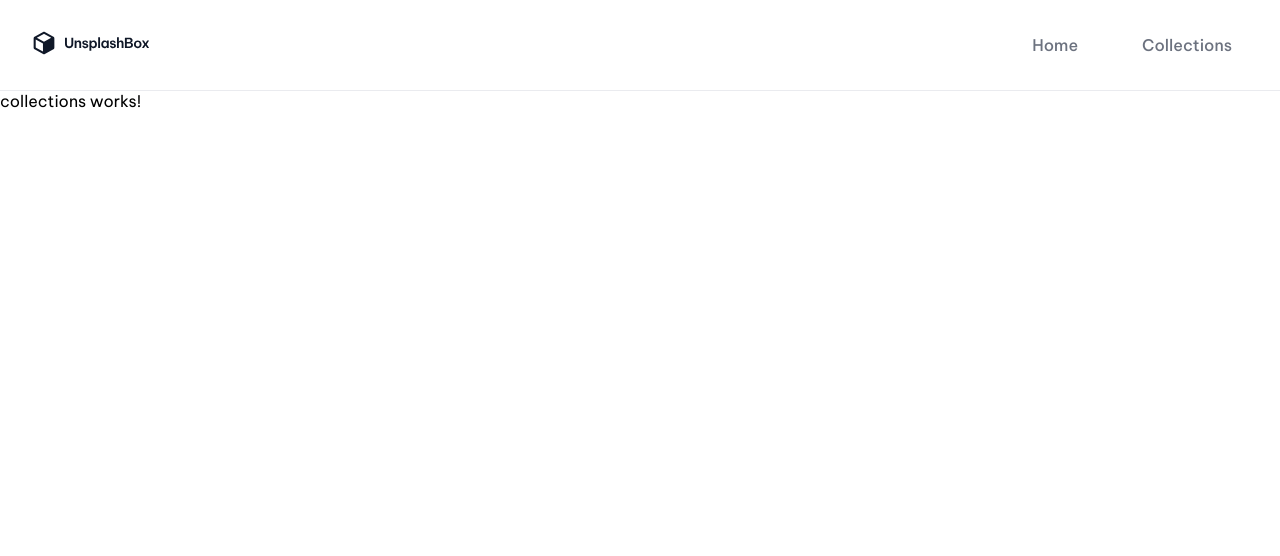
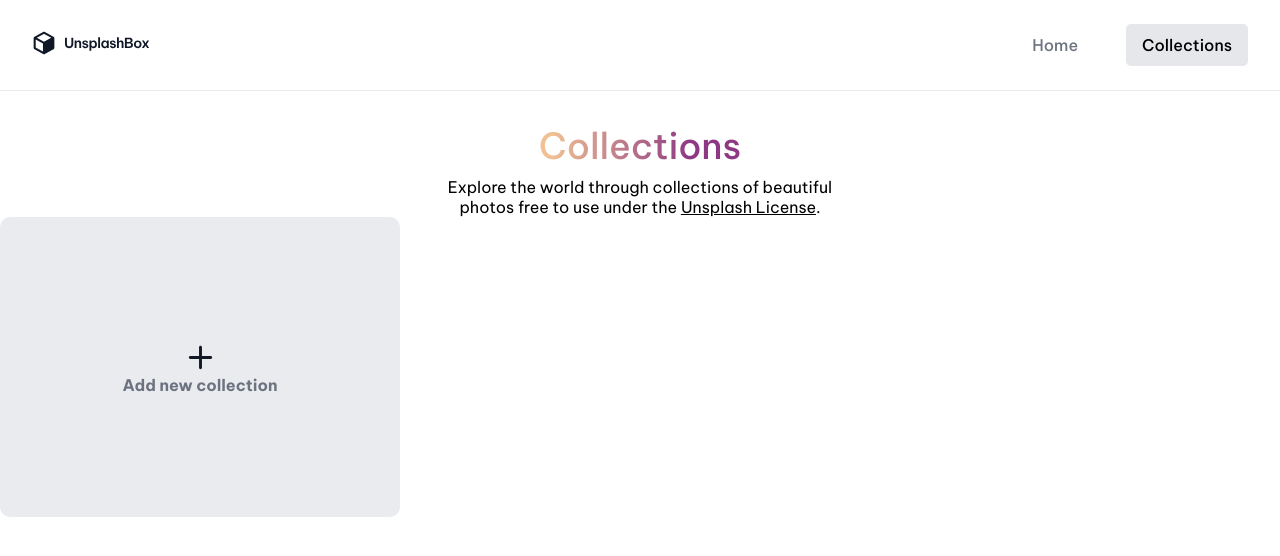
Before and after one commit to challenges-miguel-gabriel/unsplash-collection-front, an Angular app: page /collections in a window 1280 px wide. Shown: the top 556 px of the page. Built offline with nearby package versions, Linux system fonts and the light colour scheme.

Commit message:
add new collection button and page title

```diff
--- a/src/app/pages/collections/collections.component.html
+++ b/src/app/pages/collections/collections.component.html
@@ -1 +1,12 @@
-<p>collections works!</p>
+<div class="title">
+    <h2>Collections</h2>
+    <span>
+        Explore the world through collections of beautiful
+    </span>
+    <br>
+    <span>
+        photos free to use under the <a href="https://unsplash.com/license" target="_blank">Unsplash License</a>.
+    </span>
+</div>
+
+<app-new-collection-button />
--- a/src/app/pages/collections/collections.component.scss
+++ b/src/app/pages/collections/collections.component.scss
@@ -0,0 +1,25 @@
+@import '../../../scss/variables';
+
+.title {
+    text-align: center;
+
+    h2 {
+        background:  linear-gradient(90deg,rgba(240, 194, 147, 1) 43%, rgba(240, 194, 147, 1) 8%, rgba(142, 56, 131, 1) 54%);
+
+        -webkit-background-clip: text;
+        -webkit-text-fill-color: transparent;
+
+        background-clip: text;
+        color: transparent;
+
+        font-size: $title;
+        font-weight: 500;
+
+        margin: 2rem auto .5rem;
+    }
+
+    a {
+        text-decoration: underline;
+        font-size: $large;
+    }
+}
--- a/src/app/pages/collections/collections.component.ts
+++ b/src/app/pages/collections/collections.component.ts
@@ -1,8 +1,9 @@
 import { Component } from '@angular/core';
+import { NewCollectionButtonComponent } from '../../shared/new-collection-button/new-collection-button.component';
 
 @Component({
   selector: 'app-collections',
-  imports: [],
+  imports: [NewCollectionButtonComponent],
   templateUrl: './collections.component.html',
   styleUrl: './collections.component.scss'
 })
--- a/src/app/shared/header/header.component.html
+++ b/src/app/shared/header/header.component.html
@@ -8,16 +8,16 @@
     <div class="navigation">
         <nav>
             <ul>
-                <a routerLink="/" [class]="{
-                    active: activatedRoute === '/'
-                }">
-                    <li>Home</li>
-                </a>
-                <a routerLink="collections" [class]="{
-                    active: activatedRoute === '/collections'
-                }">
-                    <li>Collections</li>
-                </a>
+                <li routerLinkActive="active" [routerLinkActiveOptions]="{ exact: true }">
+                    <a routerLink="/">
+                        Home
+                    </a>
+                </li>
+                <li routerLinkActive="active" [routerLinkActiveOptions]="{ exact: true }">
+                    <a routerLink="/collections">
+                        Collections
+                    </a>
+                </li>
             </ul>
         </nav>
     </div>
--- a/src/app/shared/header/header.component.scss
+++ b/src/app/shared/header/header.component.scss
@@ -17,7 +17,7 @@ header {
             font-weight: 500;
             color: $primary-dark-gray;
 
-            a {
+            li {
                 padding: .7rem 1rem;
             }
         }
--- a/src/app/shared/header/header.component.ts
+++ b/src/app/shared/header/header.component.ts
@@ -1,6 +1,5 @@
-import { ChangeDetectionStrategy, Component, OnInit } from '@angular/core';
-import { NavigationEnd, Router, RouterModule } from '@angular/router';
-import { filter } from 'rxjs';
+import { ChangeDetectionStrategy, Component } from '@angular/core';
+import { RouterModule } from '@angular/router';
 
 @Component({
   selector: 'app-header',
@@ -9,18 +8,5 @@ import { filter } from 'rxjs';
   styleUrl: './header.component.scss',
   changeDetection: ChangeDetectionStrategy.OnPush
 })
-export class HeaderComponent implements OnInit {
-  activatedRoute: string = '';
-
-  constructor(private router: Router) {}
-
-  ngOnInit() {
-    this.router.events
-      .pipe(
-        filter(event => event instanceof NavigationEnd)
-      )
-      .subscribe((event: NavigationEnd) => {
-        this.activatedRoute = event.urlAfterRedirects;
-      });
-  }
+export class HeaderComponent {
 }
--- /dev/null
+++ b/src/app/shared/new-collection-button/new-collection-button.component.html
@@ -0,0 +1,6 @@
+<div class="card">
+    <img src="/Plus.svg" alt="Plus button">
+    <span>
+        Add new collection
+    </span>
+</div>
--- /dev/null
+++ b/src/app/shared/new-collection-button/new-collection-button.component.scss
@@ -0,0 +1,23 @@
+@import '../../../scss/variables';
+
+.card {
+    // width: 100%;
+    // height: 100%;
+    width: 400px;
+    height: 300px;
+    border-radius: 10px;
+
+    font-weight: bold;
+
+    background-color: #E5E7EBCC;
+    color: #6C727F;
+
+    display: flex;
+    justify-content: center;
+    align-items: center;
+    flex-direction: column;
+
+    img {
+        width: 35px;
+    }
+}
--- a/src/scss/_variables.scss
+++ b/src/scss/_variables.scss
@@ -3,3 +3,8 @@ $primary-dark-gray: #6C727F;
 $secondary-light-gray: #E5E7EB;
 $secondary-light-gray-alpha: #E5E7EBCC;
 $white: #FFFFFF;
+
+$small: 0.75rem;
+$normal: 0.875rem;
+$large: 1rem;
+$title: 2.25rem;
```
Also changed, not shown: src/app/shared/new-collection-button/new-collection-button.component.ts (added, +11 -0 lines).
